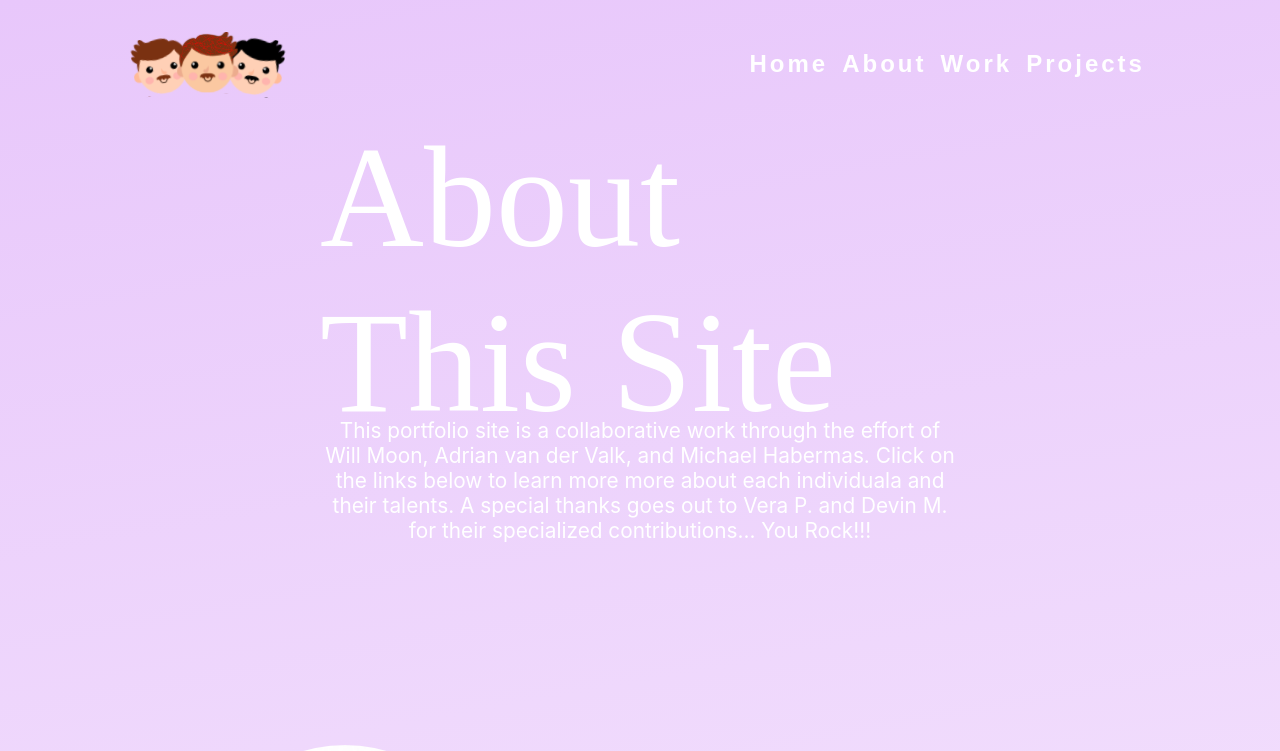
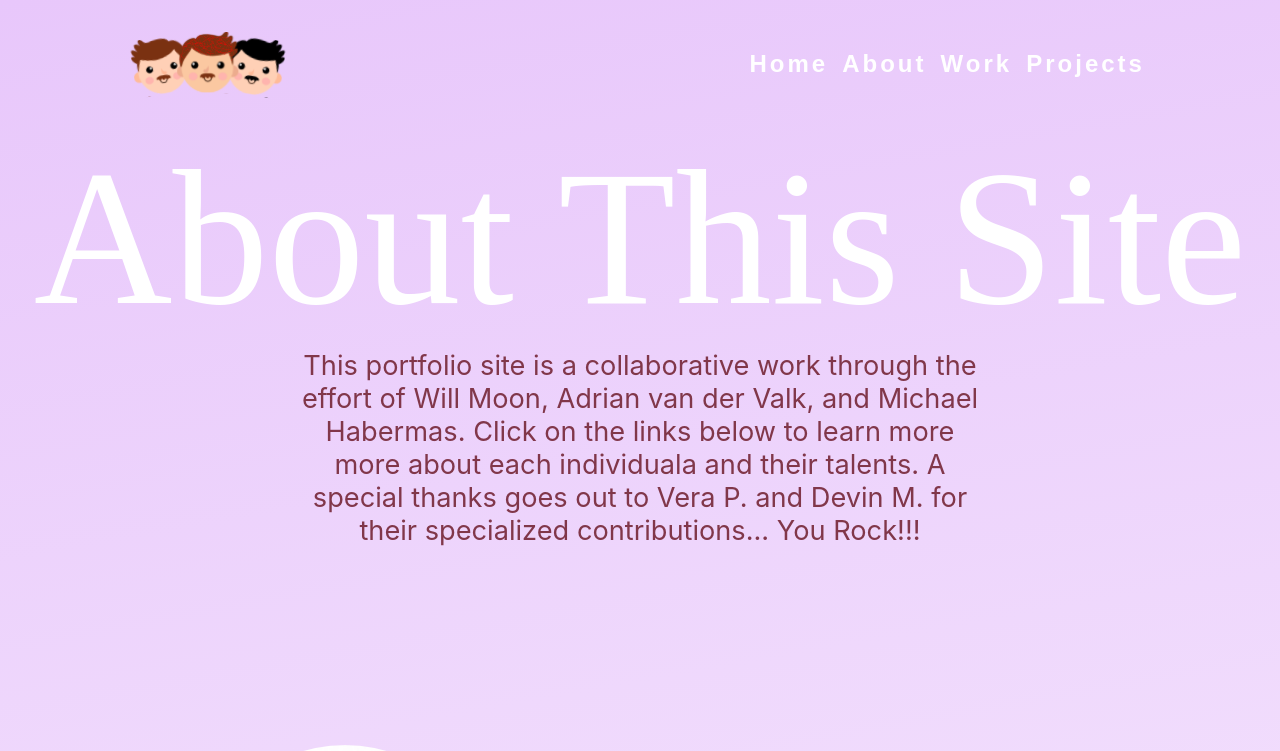
Before and after one commit to MichaelHabermas/portfolio_site, a React (Create React App) app: page /about-us in a window 1280 px wide. Shown: the top 751 px of the page. Built offline with nearby package versions, Linux system fonts and the light colour scheme; a web font is replaced by a local one.

Commit message:
about into

```diff
--- a/src/components/AboutUs.js
+++ b/src/components/AboutUs.js
@@ -8,25 +8,29 @@ import adrianImage from '../assets/adrianPage/Adrian.png';
 const AboutPage = styled.div`
 	background: linear-gradient(170deg, #e8c7fb, #ffffff);
 	height: 300vh;
-	color: white;
+	color: #81374a;
+
+	.aboutIntro {
+		display: flex;
+		flex-direction: column;
+		align-items: center;
+		justify-content: center;
+		padding-top: 10%;
+	}
 
 	h1 {
-		position: absolute;
-		top: 35%;
-		left: 50%;
-		transform: translate(-50%, -50%);
+		margin: 0 auto;
 		font-family: 'Stalemate', cursive;
-		font-size: 9rem;
-		font-weight: 1;
+		font-size: 12rem;
+		font-weight: 100;
+		color: white;
 	}
 
 	.aboutIntro p {
-		position: absolute;
-		top: 60%;
-		left: 50%;
-		transform: translate(-50%, -50%);
+		width: 40ch;
+		margin: 0 auto;
 		text-align: center;
-		font-size: 1.3rem;
+		font-size: 1.7rem;
 	}
 
 	img {
@@ -123,6 +127,7 @@ const AboutUs = () => {
 					contributions... You Rock!!!
 				</p>
 			</div>
+
 			<div className="gallery">
 				<div className="personInfoW">
 					<Link to="/personal-info/will">
```
